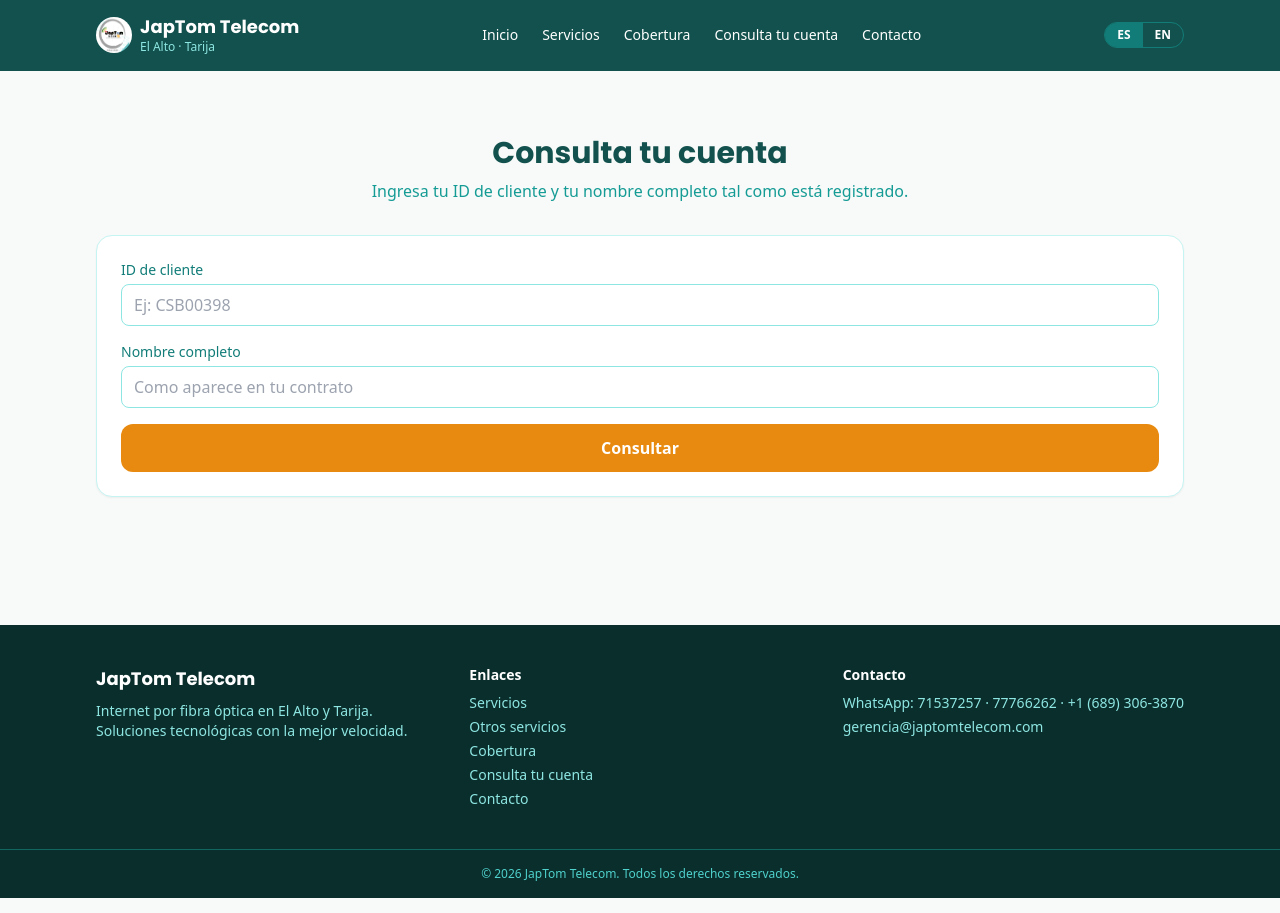
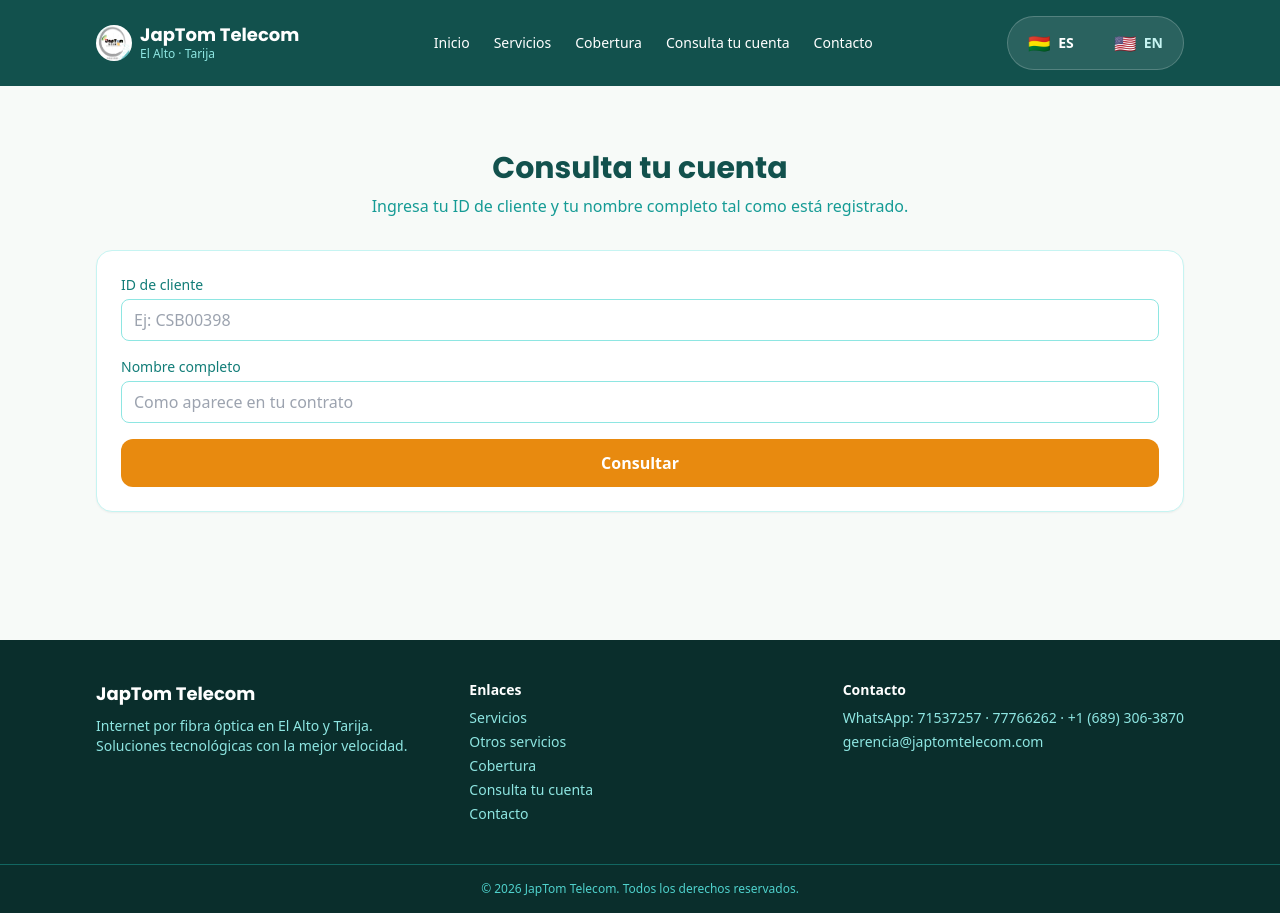
Before and after one commit to japtomtelecom/japtom-web, a Next.js app: page /consulta in a window 1280 px wide. Built offline with nearby package versions, Linux system fonts and the light colour scheme.

Commit message:
Update Header.js

```diff
--- a/src/components/Header.js
+++ b/src/components/Header.js
@@ -53,18 +53,22 @@
         </nav>
 
         <div className="flex items-center gap-3">
-          <div className="hidden md:flex items-center text-xs font-semibold border border-brand-600 rounded-full overflow-hidden">
+          <div className="hidden md:flex items-center gap-2 bg-white/10 rounded-full p-1 border border-white/20">
             <button
               onClick={() => cambiarIdioma('es')}
-              className={`px-3 py-1 ${lang === 'es' ? 'bg-brand-600' : 'hover:bg-brand-700'}`}
+              className={`flex items-center gap-2 px-4 py-2 rounded-full text-sm font-bold transition-colors ${
+                lang === 'es' ? 'bg-accent text-white' : 'text-brand-100 hover:bg-white/10'
+              }`}
             >
-              ES
+              <span className="text-lg">🇧🇴</span> ES
             </button>
             <button
               onClick={() => cambiarIdioma('en')}
-              className={`px-3 py-1 ${lang === 'en' ? 'bg-brand-600' : 'hover:bg-brand-700'}`}
+              className={`flex items-center gap-2 px-4 py-2 rounded-full text-sm font-bold transition-colors ${
+                lang === 'en' ? 'bg-accent text-white' : 'text-brand-100 hover:bg-white/10'
+              }`}
             >
-              EN
+              <span className="text-lg">🇺🇸</span> EN
             </button>
           </div>
 
@@ -93,15 +97,19 @@
           <div className="flex items-center gap-2 px-4 py-3">
             <button
               onClick={() => cambiarIdioma('es')}
-              className={`px-3 py-1 rounded text-xs font-semibold ${lang === 'es' ? 'bg-brand-600' : 'bg-brand-800'}`}
+              className={`flex items-center gap-2 px-4 py-2 rounded-full text-sm font-bold ${
+                lang === 'es' ? 'bg-accent text-white' : 'bg-brand-800 text-brand-100'
+              }`}
             >
-              ES
+              <span className="text-lg">🇧🇴</span> ES
             </button>
             <button
               onClick={() => cambiarIdioma('en')}
-              className={`px-3 py-1 rounded text-xs font-semibold ${lang === 'en' ? 'bg-brand-600' : 'bg-brand-800'}`}
+              className={`flex items-center gap-2 px-4 py-2 rounded-full text-sm font-bold ${
+                lang === 'en' ? 'bg-accent text-white' : 'bg-brand-800 text-brand-100'
+              }`}
             >
-              EN
+              <span className="text-lg">🇺🇸</span> EN
             </button>
           </div>
         </nav>
```
